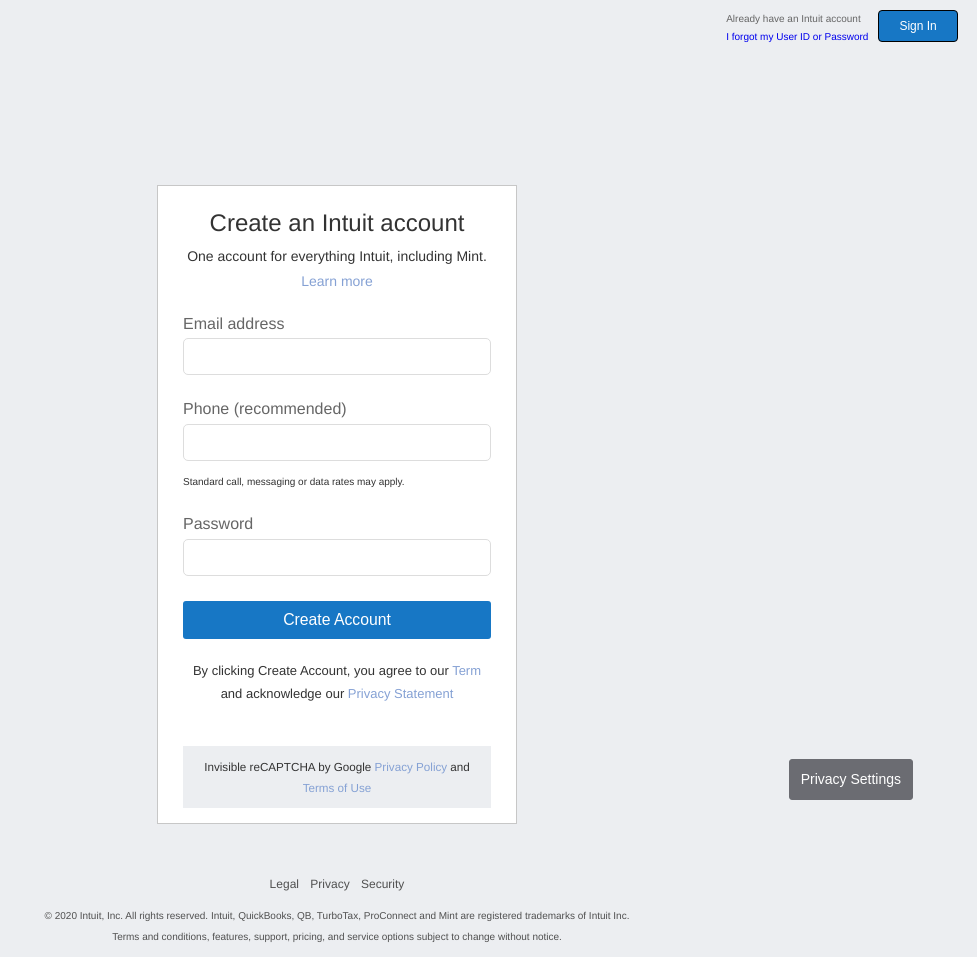
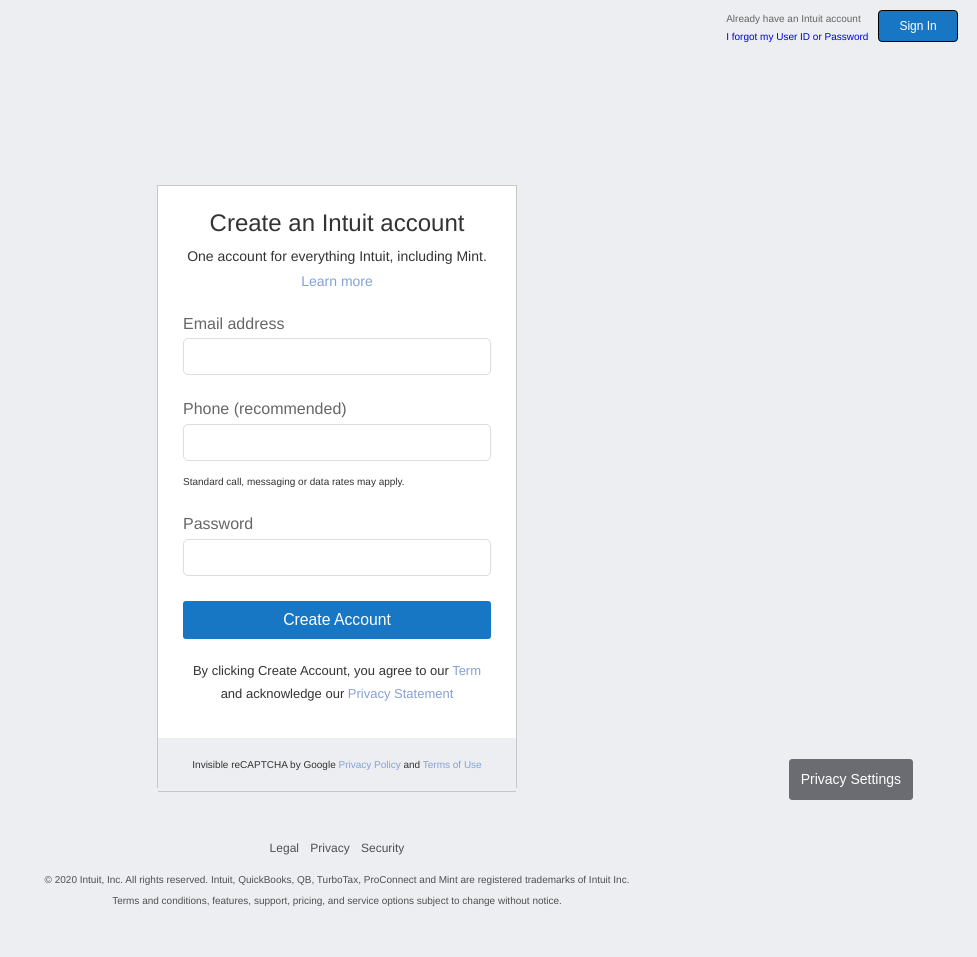
Before and after one commit to nickmwangemi/html-forms, a plain HTML site: page index.html in a window 1280 px wide. Shown: the whole page, without its empty margins (303-1280 px from the left). After the commit the page ends 921 px from the top, so only its background shows below. Drawn offline with Linux system fonts and the light colour scheme.

```diff
--- a/index.html
+++ b/index.html
@@ -41,14 +41,14 @@
 					By clicking Create Account, you agree to our <a href="#">Term</a> and
 					acknowledge our <a href="#">Privacy Statement</a>
 				</p>
-				<footer>
+				<section id="form-wrap-bottom">
 					<p>
 						<small>
 							Invisible reCAPTCHA by Google <a href="#">Privacy Policy</a> and
 							<a href="#">Terms of Use</a>
 						</small>
 					</p>
-				</footer>
+				</section>
 			</div>
 		</div>
 		<footer class="bottom">
```
Also changed, not shown: img/intuit-sign-up-page.png (added), 1 other file.
